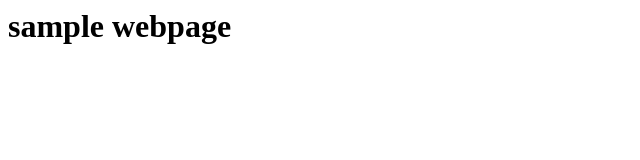
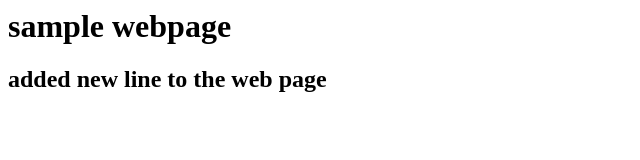
Before and after one commit to santhi78in/Devops_training, a plain HTML site: page index.html in a window 1280 px wide. Shown: the whole page, without its empty margins (0-640 px from the left). Drawn offline with Linux system fonts and the light colour scheme.

Commit message:
added 2 new files and modified 1 file

```diff
--- a/index.html
+++ b/index.html
@@ -1 +1,2 @@
 <h1> sample webpage </h1>
+<h2> added new line to the web page </h2>
```
Also changed, not shown: image1.jpg (added), samplepage.txt (added).
